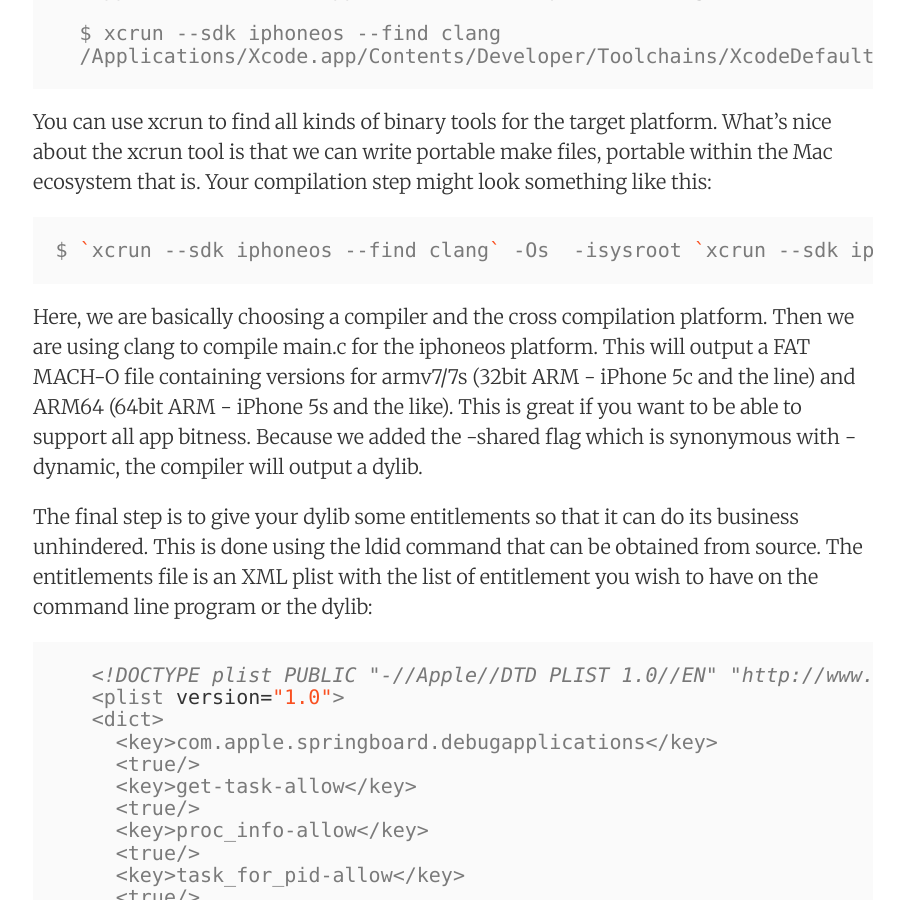
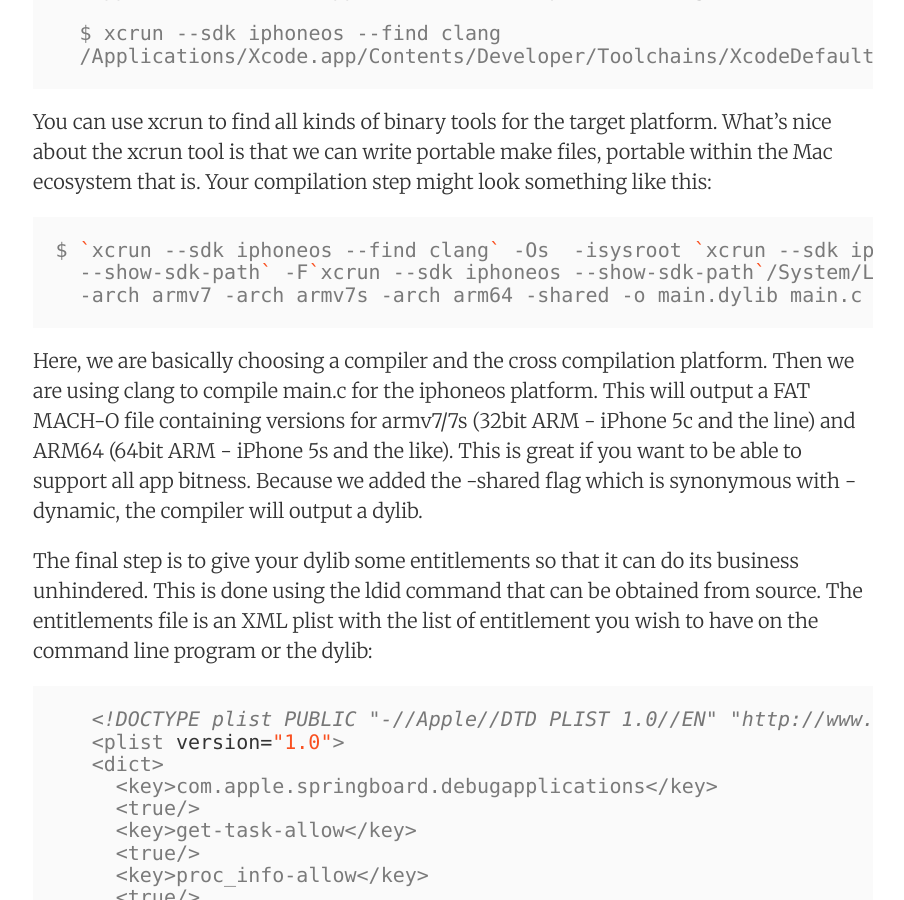
Before and after one commit to nologic/blog, a Jekyll site: the page built from _posts/2016-02-25-building-libs.md, in a window 1280 px wide and 900 px high, scrolled down 2095 px. Shown: the whole window, without its empty margins (187-1091 px from the left). Built offline with Jekyll 4.4.1, drawn with Linux system fonts in a browser that asks for light colours; nearby versions of some CDN libraries.

Commit message:
Update 2016-02-25-building-libs.md

````diff
--- a/_posts/2016-02-25-building-libs.md
+++ b/_posts/2016-02-25-building-libs.md
@@ -49,7 +49,9 @@ We might need this for later. For example, for locating platform specific librar
 You can use xcrun to find all kinds of binary tools for the target platform. What's nice about the xcrun tool is that we can write portable make files, portable within the Mac ecosystem that is. Your compilation step might look something like this:
 
 ```bash
-$ `xcrun --sdk iphoneos --find clang` -Os  -isysroot `xcrun --sdk iphoneos --show-sdk-path` -F`xcrun --sdk iphoneos --show-sdk-path`/System/Library/Frameworks  -arch armv7 -arch armv7s -arch arm64 -shared -o main.dylib main.c
+$ `xcrun --sdk iphoneos --find clang` -Os  -isysroot `xcrun --sdk iphoneos \
+  --show-sdk-path` -F`xcrun --sdk iphoneos --show-sdk-path`/System/Library/Frameworks \
+  -arch armv7 -arch armv7s -arch arm64 -shared -o main.dylib main.c
 ```
 
 Here, we are basically choosing a compiler and the cross compilation platform. Then we are using clang to compile main.c for the iphoneos platform. This will output a FAT MACH-O file containing versions for armv7/7s (32bit ARM - iPhone 5c and the line) and ARM64 (64bit ARM - iPhone 5s and the like). This is great if you want to be able to support all app bitness. Because we added the -shared flag which is synonymous with -dynamic, the compiler will output a dylib.
````
